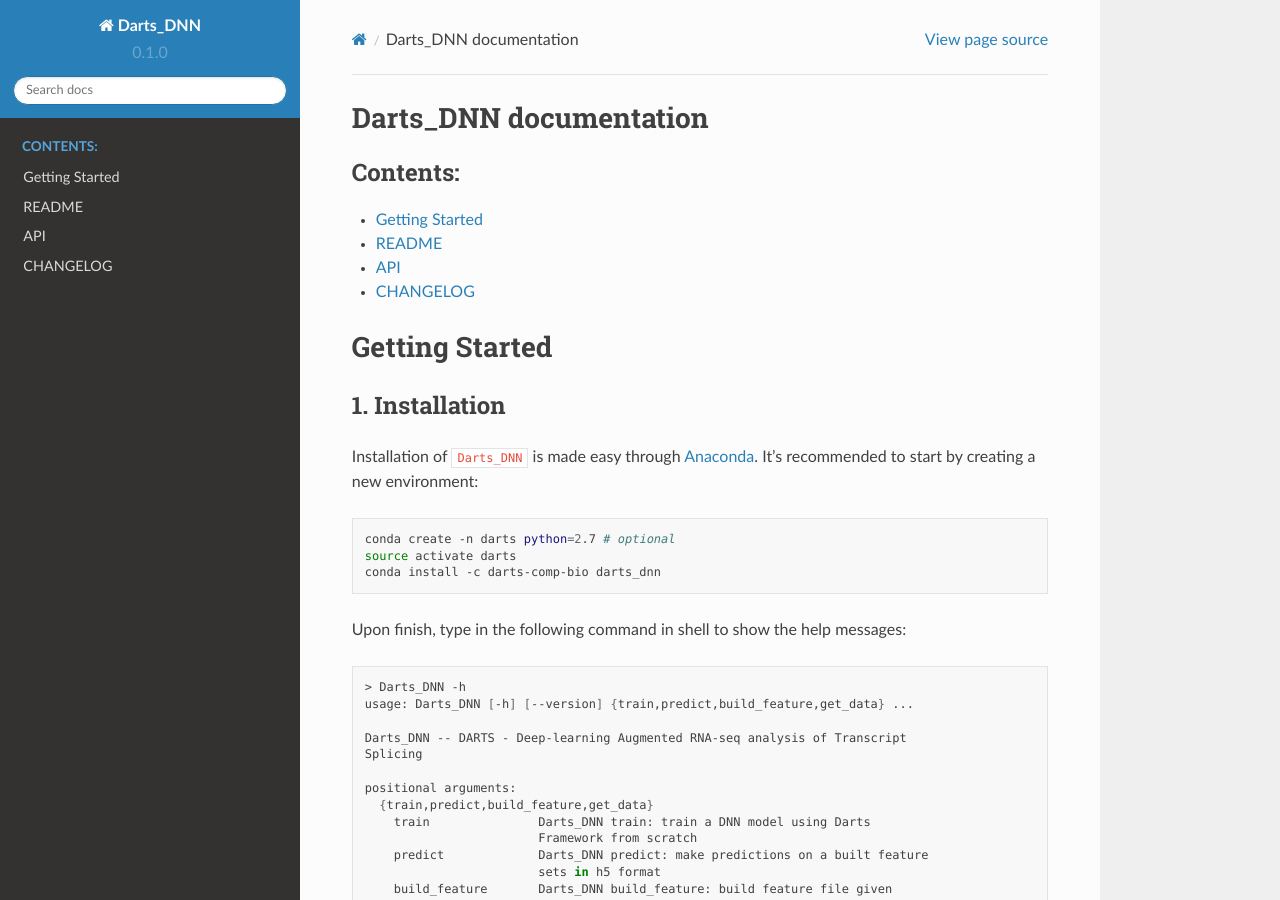
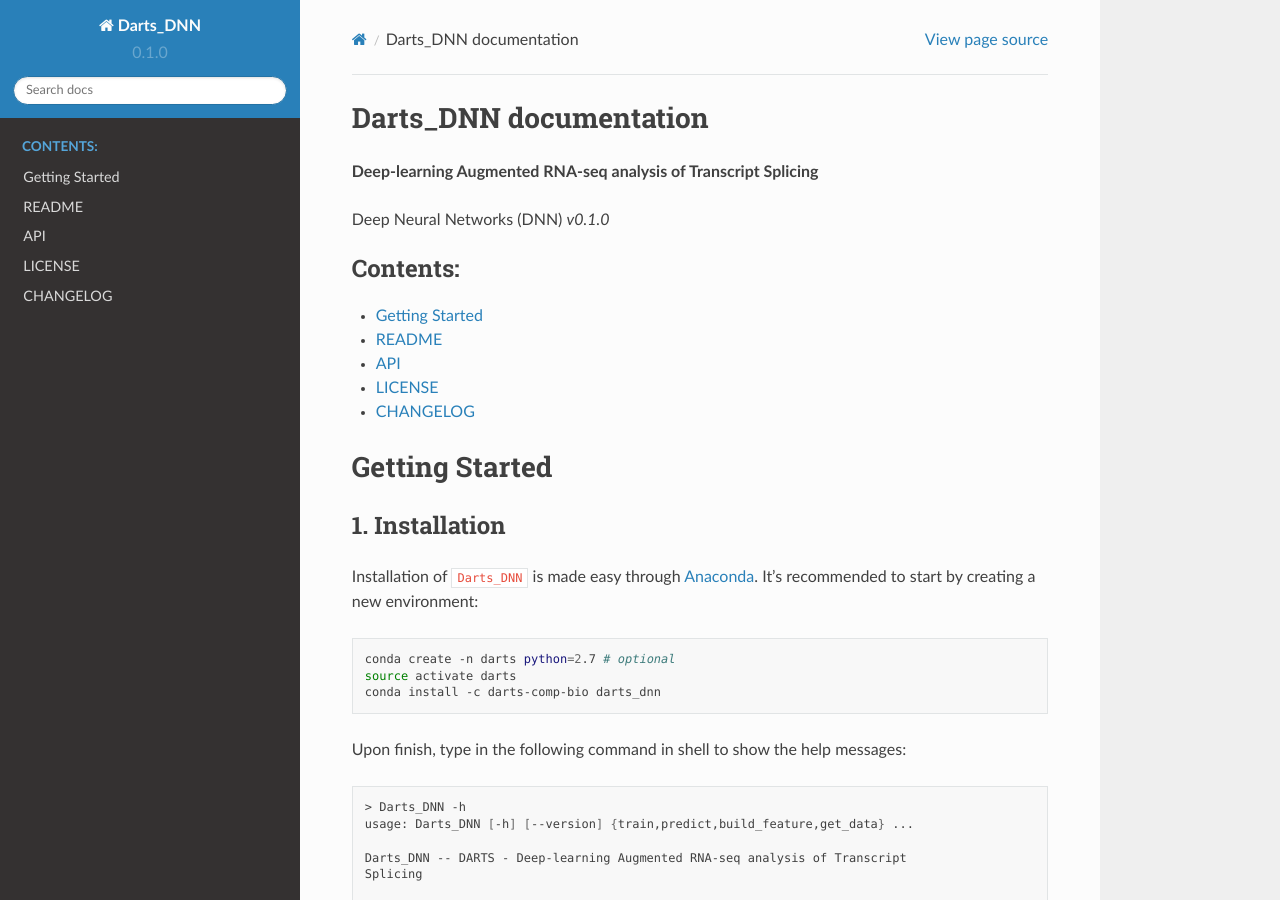
Before and after one commit to zj-zhang/Darts_DNN, a Sphinx documentation site: the page built from docs/source/index.rst, in a window 1280 px wide and 900 px high. Built offline with Sphinx 7.4.7 and the Read the Docs theme 2.0.0, drawn with Linux system fonts in a browser that asks for light colours.

Commit message:
add license to docs

```diff
--- a/docs/source/index.rst
+++ b/docs/source/index.rst
@@ -6,6 +6,10 @@
 Darts_DNN documentation
 =====================================
 
+**Deep-learning Augmented RNA-seq analysis of Transcript Splicing**
+
+Deep Neural Networks (DNN) *v0.1.0*
+
 .. toctree::
    :maxdepth: 1
    :caption: Contents:
@@ -13,6 +17,7 @@
    get_started
    readme
    modules
+   license
    changelog
 
 .. mdinclude:: get_started.md
--- /dev/null
+++ b/docs/source/license.rst
@@ -0,0 +1,4 @@
+LICENSE
+========
+
+.. include:: ../../LICENSE
```
